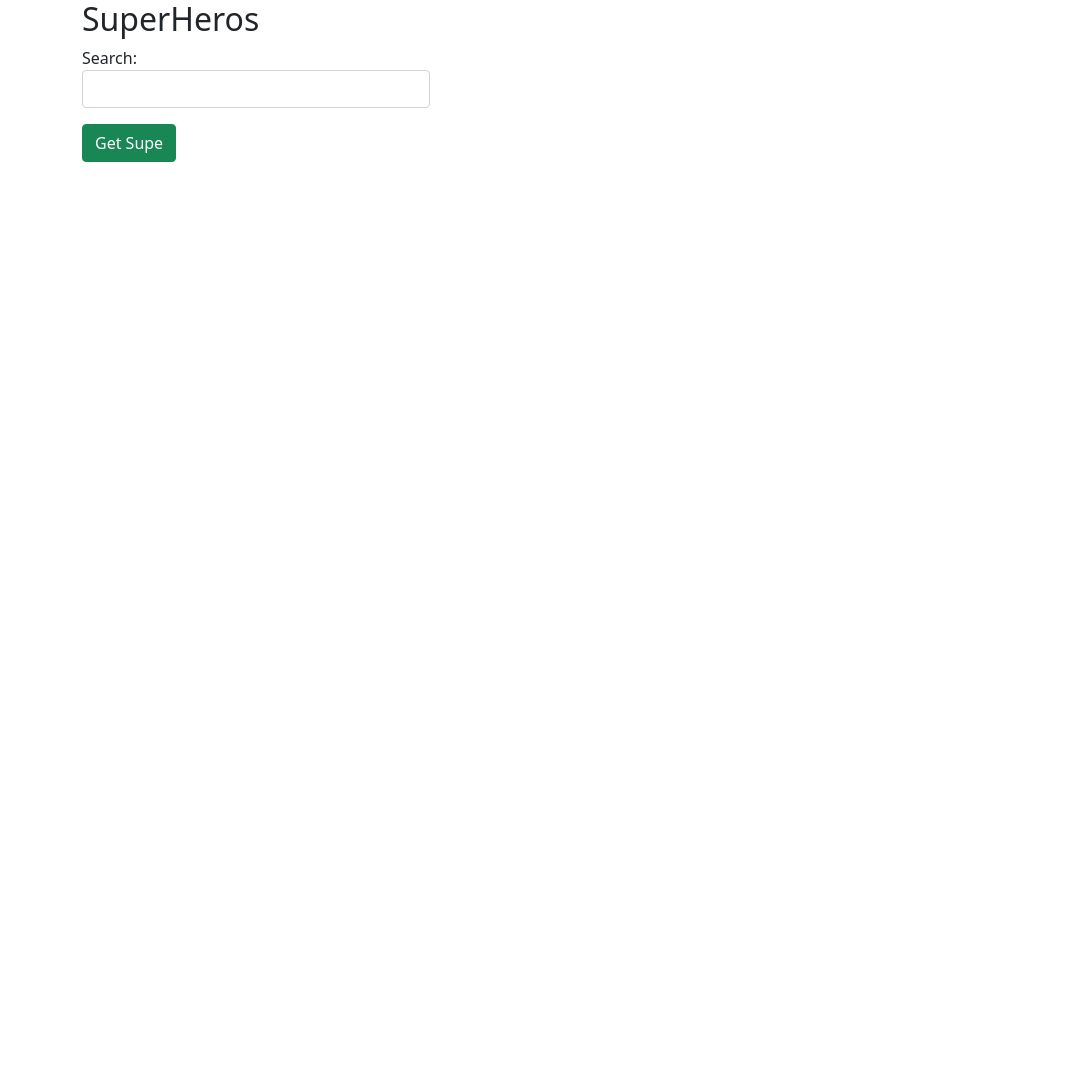
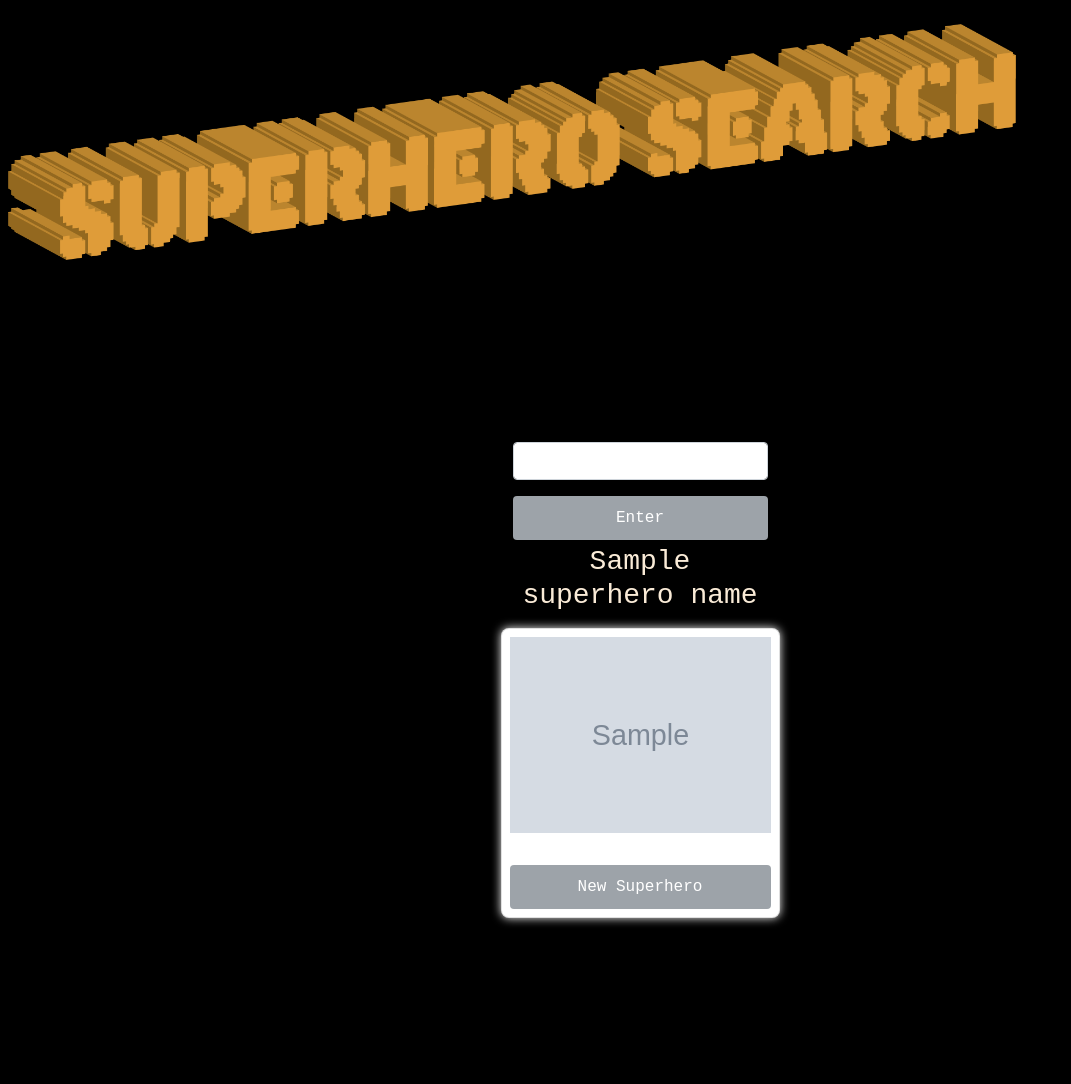
Before and after one commit to RamirezDanielle/superheros, a Flask app: template templates/index.html in a window 1280 px wide. Shown: the whole page, without its empty margins (0-1071 px from the left). Before the commit the page ends 162 px from the top, so only its background shows below. Run offline with Flask 3, Linux system fonts and the light colour scheme; the template is opened without the code that fills it: most values are stand-ins (such as "Sample title", 1, 10 or a date in 2020); grey boxes marked "Sample" are stand-in pictures.

Commit message:
design updates

```diff
--- a/server.py
+++ b/server.py
@@ -1,26 +1,85 @@
 from flask import Flask, request, render_template, redirect, session
 import os
 import requests
-# import pprint
+
 
 app = Flask(__name__)
 
-@app.route('/')
+@app.route('/', methods=['GET', 'POST'])
 def index():
-    return render_template('index.html')
+    superhero_name = None
+    if request.method == 'POST':
+        search = request.form['search']
+        headers = os.environ.get("KEY")
+        search_url = f"https://superheroapi.com/api/{headers}/search/{search}"
+        response = requests.get(search_url)
+        if response.status_code == 200:
+            data = response.json()
+            # Check if the 'results' key is present in the response
+            if 'results' in data:
+                # Get the first superhero in the results
+                superhero = data['results'][0]
+                # Extract the superhero ID
+                superhero_id = superhero['id']
+                #the URL for getting the superhero image
+                superhero_name = superhero.get('name', 'Unknown Superhero')
+                image_url = f"https://superheroapi.com/api/{headers}/{superhero_id}/image"
+                # Make the request to get the superhero image
+                image_response = requests.get(image_url)
+                # Check if the image request was successful
+                if image_response.status_code == 200:
+                    # Get the image URL from the response
+                    image_data = image_response.json()
+                    image_url = image_data.get('url', 'Image URL not available')
+                    # Render the template with the image URL
+                    return render_template('index.html', image_url=image_url, superhero_name=superhero_name, error_message=None)
+                else:
+                    return render_template('index.html', image_url=None, superhero_name=superhero_name, error_message=f"Error getting superhero image: {image_response.status_code}")
+            else:
+                return render_template('index.html', image_url=None, superhero_name=superhero_name, error_message=f"Nice try Nerd..No results found for superhero: {search}")
+        else:
+            return render_template('index.html', image_url=None, superhero_name=superhero_name, error_message=f"Error searching for superhero: {response.status_code}")
 
-@app.route('/get_superhero', methods=['POST'])
-def get_superhero():
-    search = request.form['search']
-    print(search)
-    headers = os.environ.get("KEY")
-    url = f"https://superheroapi.com/api/{headers}/search/{search}"
-    print(url)
-    response = requests.get(url)
-    print(response.json())
+    # For GET requests, render the index template
+    return render_template('index.html', image_url=None, superhero_name=None, error_message=None)
 
 
-    return('/')
+# @app.route('/get_superhero', methods=['POST'])
+# def get_superhero():
+#     search = request.form['search']
+#     print(search)
+#     headers = os.environ.get("KEY")
+#     search_url = f"https://superheroapi.com/api/{headers}/search/{search}"
+#     print(search_url)
+#     response = requests.get(search_url)
+#     print(response.json())
+#     if response.status_code == 200:
+#         # Parse the response JSON
+#         data = response.json()
+#         # Check if the 'results' key is present in the response
+#         if 'results' in data:
+#             # Get the first superhero in the results
+#             superhero = data['results'][0]
+#             # Extract the superhero ID
+#             superhero_id = superhero['id']
+#             # Construct the URL for getting the superhero image
+#             image_url = f"https://superheroapi.com/api/{headers}/{superhero_id}/image"
+#             # Make the request to get the superhero image
+#             image_response = requests.get(image_url)
+#             # Check if the image request was successful
+#             if image_response.status_code == 200:
+#                 # Get the image URL from the response
+#                 image_data = image_response.json()
+#                 image_url = image_data.get('url', 'Image URL not available')
+#                 # Render a template or return the image URL as needed
+#                 return render_template('index.html', image_url=image_url, error_message=None)
+#             else:
+#                 return render_template('index.html', image_url=None, error_message=f"Error getting superhero image: {image_response.status_code}")
+#         else:
+#             return render_template('index.html' , image_url=None, error_message =f"Nice try nerd.. no results found for superhero: {search}")
+#     else:
+#         return render_template('index.html', image_url=None, error_message =f"Error searching for superhero: {response.status_code}")
+    # return
 
 
 if __name__=='__main__':
--- /dev/null
+++ b/static/style.css
@@ -0,0 +1,49 @@
+body {
+    font-family: 'Courier New', Courier, monospace;
+    margin: 0;
+    padding: 0;
+    background-color: black;
+}
+
+.container {
+    display: flex;
+    justify-content: center;
+    align-items: center;
+    height: 100vh;
+}
+
+.icon {
+    text-align: center;
+}
+.card {
+    max-width: 400px;
+    margin: 0 auto;
+    padding: 20px;
+    background-color: #fff;
+    border-radius: 8px;
+    box-shadow: 0 0 10px whitesmoke;
+}
+
+label {
+    color: antiquewhite;
+}
+
+h3 {
+    padding-top: 5px;
+    color: antiquewhite;
+    text-align: center;
+}
+
+button {
+    width: 100%;
+    padding: 10px;
+    background-color: #9da3a9;
+    color: #fff;
+    border: none;
+    border-radius: 4px;
+    cursor: pointer;
+}
+
+button:hover {
+    background-color: #0056b3;
+}
--- a/templates/index.html
+++ b/templates/index.html
@@ -5,19 +5,42 @@
     <meta name="viewport" content="width=device-width, initial-scale=1.0">
     <title>SuperHeros</title>
     <link href="https://cdn.jsdelivr.net/npm/bootstrap@5.1.3/dist/css/bootstrap.min.css" rel="stylesheet" integrity="sha384-1BmE4kWBq78iYhFldvKuhfTAU6auU8tT94WrHftjDbrCEXSU1oBoqyl2QvZ6jIW3" crossorigin="anonymous">
+    <link rel="stylesheet" href="/static/style.css">
 </head>
 <body>
+    <img src="/static/img/superherosearch.png" alt="icon" style="width: 80%;" class="mt-3 p-2">
     <div class="container">
-        <h2>SuperHeros</h2>
-        <div class="row col-4">
-            <form action="/get_superhero" method="post">
+        <div class="row col-3">
+            <form action="/" method="post">
                 <div class="form-group">
-                    <label for="search">Search:</label>
+                    <label for="search"></label>
                     <input type="text" name="search" class="form-control">
                 </div>
-                <button class="btn btn-success mt-3">Get Supe</button>
+                <button class="mt-3">Enter</button>
             </form>
+            {% if superhero_name %}
+            <h3>{{ superhero_name }}</h3>
+            {% endif %}
+            {% if image_url %}
+            <div class="card p-2 mt-2">
+                <img src="{{ image_url }}" alt="Superhero Image" class="img-fluid" style="width: 100%;">
+                <div class="mt-3">
+                    <form action="{{ request.path }}" method="get">
+                        <button type="submit" class="mt-3">New Superhero</button>
+                    </form>
+                </div>
+            </div>
+            {% else %}
+            <!-- <p>No Superhero image available.</p> -->
+            {% endif %}
         </div>
+    </div>
+    <div class="row mt-3">
+        {% if error_message %}
+        <div class="alert alert-danger mt-3" role="alert">
+            {{ error_message }}
+        </div>
+        {% endif %}
     </div>
 </body>
 </html>
```
Also changed, not shown: static/img/superherosearch.png (added), 2 other files.
